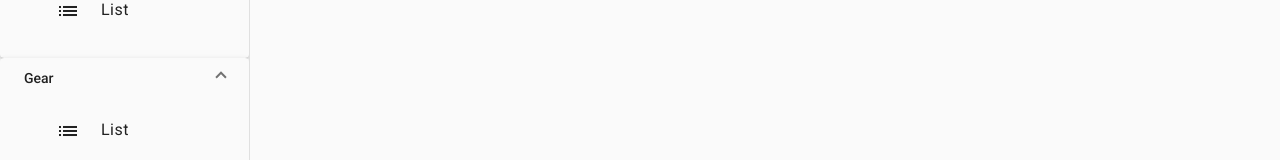
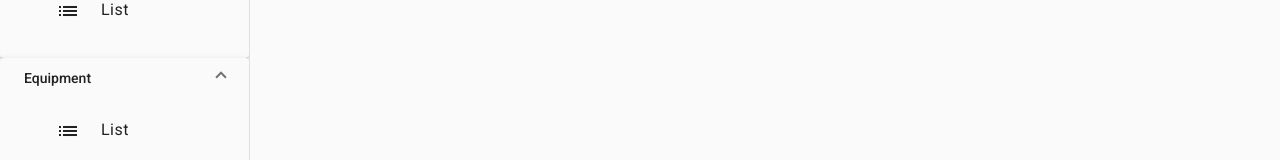
Before and after one commit to RodolfoAndre/wow-manager-tool-client, an Angular app: page / in a window 1280 px wide. Shown: the part 289-449 px from the top of the page. Built offline with nearby package versions, Linux system fonts and the light colour scheme.

Commit message:
Update sidebar to redirect to correct component

```diff
--- a/src/app/app.component.ts
+++ b/src/app/app.component.ts
@@ -51,8 +51,8 @@ export class AppComponent implements OnDestroy {
       }]
     },
     {
-      name: "Gear",
-      path: "gear",
+      name: "Equipment",
+      path: "equipment",
       children: [{
         name: "List",
         icon: "list",
--- a/src/app/app.routes.ts
+++ b/src/app/app.routes.ts
@@ -4,7 +4,7 @@ import { MountComponent } from './mount/mount.component';
 import { ReputationComponent } from './reputation/reputation.component';
 
 export const routes: Routes = [
-  { path: 'equipment', component: EquipmentComponent },
-  { path: 'mount', component: MountComponent },
-  { path: 'reputation', component: ReputationComponent }
+  { path: 'equipment/list', component: EquipmentComponent },
+  { path: 'mount/list', component: MountComponent },
+  { path: 'reputation/list', component: ReputationComponent }
 ];
--- a/src/app/expansion-list/expansion.list.component.html
+++ b/src/app/expansion-list/expansion.list.component.html
@@ -8,7 +8,7 @@
     </mat-panel-title>
   </mat-expansion-panel-header>
   <mat-nav-list>
-    <mat-list-item *ngFor="let childItem of item.children">
+    <mat-list-item *ngFor="let childItem of item.children" [routerLink]="[item.path, childItem.path]">
       <a>
         <mat-icon class="material-icons md-18">{{ childItem.icon }}</mat-icon>
         <span>{{ childItem.name }}</span></a>
--- a/src/app/expansion-list/expansion.list.component.ts
+++ b/src/app/expansion-list/expansion.list.component.ts
@@ -7,12 +7,13 @@ import {MatToolbarModule} from '@angular/material/toolbar';
 import {CommonModule} from '@angular/common';
 import {MatExpansionModule} from '@angular/material/expansion';
 import {ExpansionItem} from "./expansion.list.models";
+import {RouterLink} from "@angular/router";
 
 @Component({
   selector: 'expansion-list',
   templateUrl: 'expansion.list.component.html',
   styleUrls: ['expansion.list.component.scss'],
-  imports: [MatToolbarModule, MatButtonModule, MatIconModule, MatSidenavModule, MatListModule, CommonModule, MatExpansionModule],
+  imports: [MatToolbarModule, MatButtonModule, MatIconModule, MatSidenavModule, MatListModule, CommonModule, MatExpansionModule, RouterLink],
   standalone: true
 })
 export class ExpansionListComponent {
```
